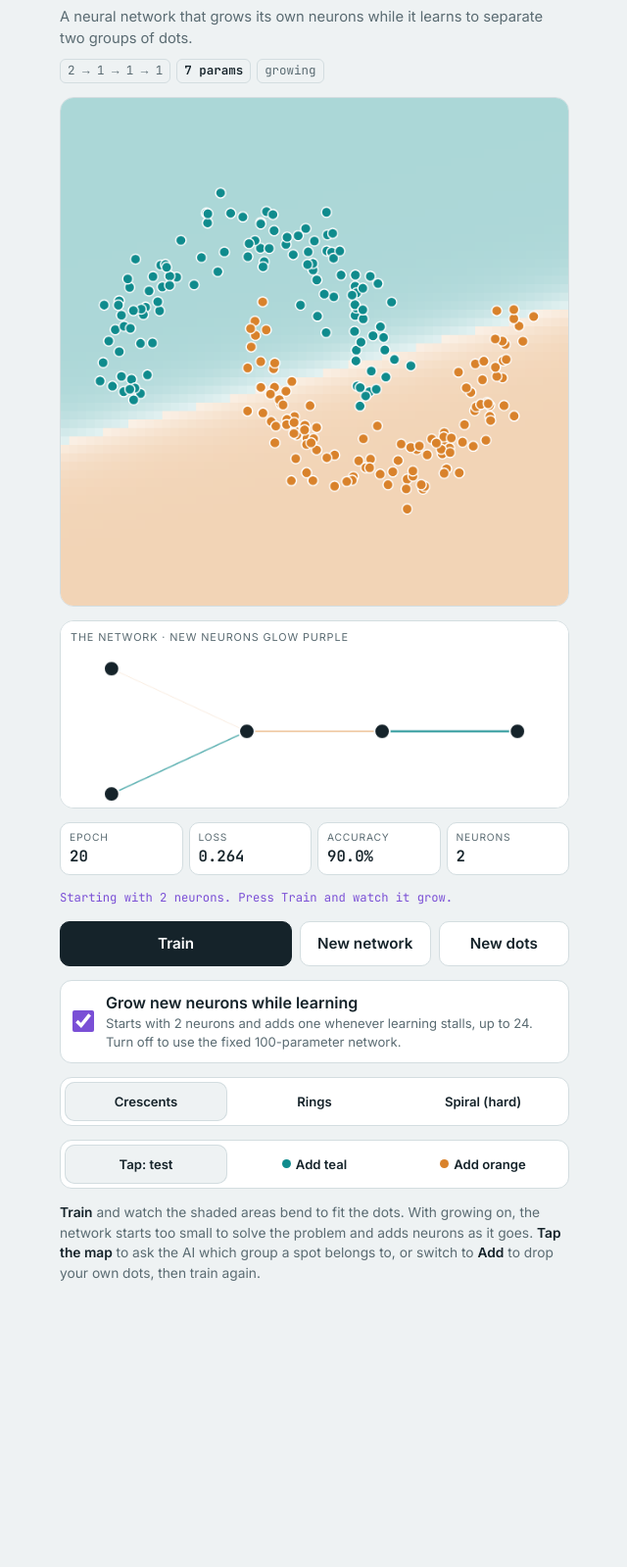
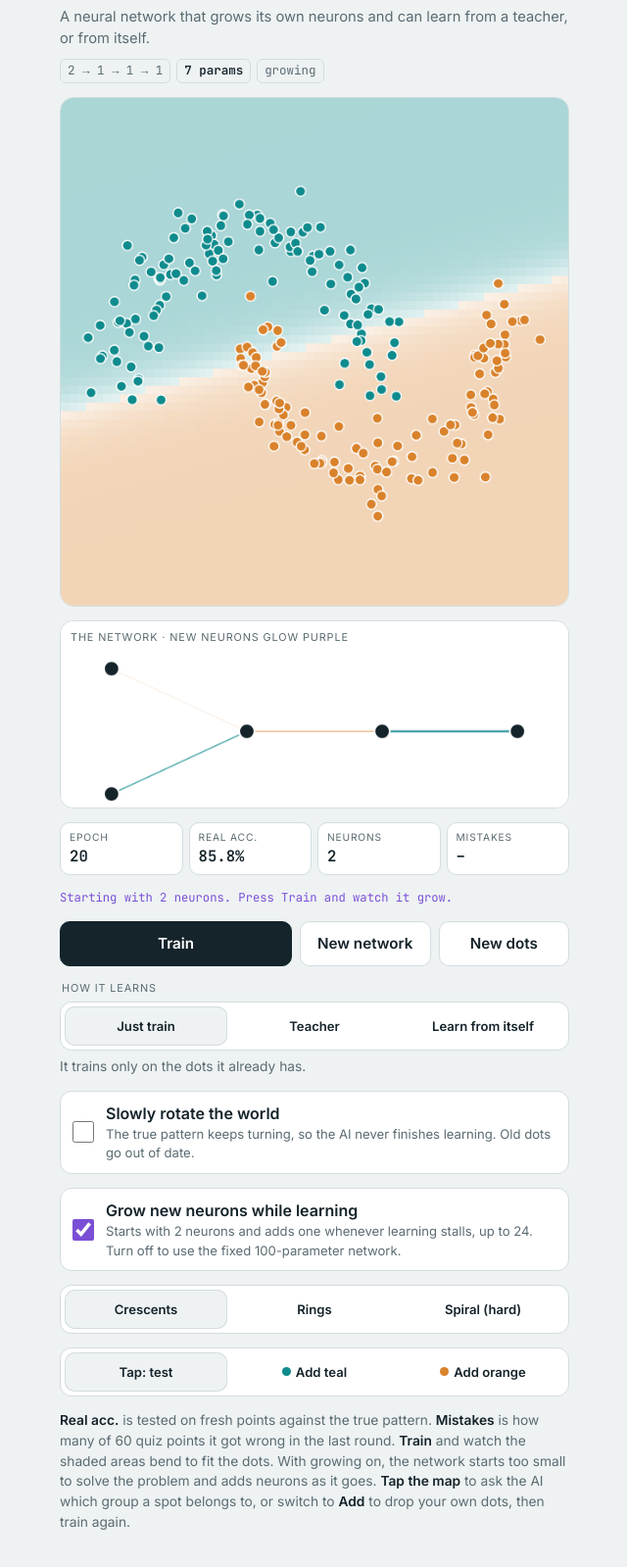
Before and after one commit to saeed909909/Cleaner, a plain HTML site: page tiny-ai/index.html in a window 1280 px wide. Shown: the part 67-1666 px from the top of the page at 98% size, without its empty margins (319-959 px from the left). Before the commit the page ends 1417 px from the top, so only its background shows below. Drawn offline with Linux system fonts and the light colour scheme.

Commit message:
tiny-ai: add teacher and self-learning modes, rotating world
Co-Authored-By: Claude Opus 5.5 <noreply@anthropic.com>
Claude-Session: https://claude.ai/code/session_01HS9zUeRgpHM4EawPQPN6G7

```diff
--- a/tiny-ai/index.html
+++ b/tiny-ai/index.html
@@ -61,12 +61,14 @@ button:focus-visible, input:focus-visible { outline: 3px solid var(--a); outline
 .log { font-family: var(--mono); font-size: .76rem; color: var(--new); margin: 0; min-height: 1.2em; }
 .help { font-size: .86rem; color: var(--muted); margin: 0; }
 .help strong { color: var(--fg); font-weight: 600; }
+.label { font-size: .68rem; text-transform: uppercase; letter-spacing: .08em; color: var(--muted); margin: 0 0 6px 2px; }
+#lmhelp { margin-top: 6px; }
 </style>
 
 <main>
   <header>
     <h1>Tiny AI</h1>
-    <p class="sub">A neural network that grows its own neurons while it learns to separate two groups of dots.</p>
+    <p class="sub">A neural network that grows its own neurons and can learn from a teacher, or from itself.</p>
     <div class="arch" id="arch"></div>
   </header>
 
@@ -82,9 +84,9 @@ button:focus-visible, input:focus-visible { outline: 3px solid var(--a); outline
 
   <div class="stats">
     <div class="stat"><div class="k">Epoch</div><div class="v" id="ep">0</div></div>
-    <div class="stat"><div class="k">Loss</div><div class="v" id="loss">–</div></div>
-    <div class="stat"><div class="k">Accuracy</div><div class="v" id="acc">–</div></div>
+    <div class="stat"><div class="k">Real acc.</div><div class="v" id="real">–</div></div>
     <div class="stat"><div class="k">Neurons</div><div class="v" id="neu">–</div></div>
+    <div class="stat"><div class="k">Mistakes</div><div class="v" id="mis">–</div></div>
   </div>
   <p class="log" id="log" aria-live="polite"></p>
 
@@ -93,6 +95,22 @@ button:focus-visible, input:focus-visible { outline: 3px solid var(--a); outline
     <button id="reset">New network</button>
     <button id="data">New dots</button>
   </div>
+
+  <div>
+    <div class="label">How it learns</div>
+    <div class="modes" id="lmodes" role="group" aria-label="How it learns">
+      <button data-lm="normal" aria-pressed="true">Just train</button>
+      <button data-lm="teacher" aria-pressed="false">Teacher</button>
+      <button data-lm="self" aria-pressed="false">Learn from itself</button>
+    </div>
+    <p class="help" id="lmhelp"></p>
+  </div>
+
+  <label class="toggle" for="drift">
+    <input type="checkbox" id="drift">
+    <span><span class="t">Slowly rotate the world</span><br>
+    <span class="d">The true pattern keeps turning, so the AI never finishes learning. Old dots go out of date.</span></span>
+  </label>
 
   <label class="toggle" for="grow">
     <input type="checkbox" id="grow" checked>
@@ -112,7 +130,7 @@ button:focus-visible, input:focus-visible { outline: 3px solid var(--a); outline
     <button id="m-b" aria-pressed="false"><span class="dot" style="background:var(--b)"></span>Add orange</button>
   </div>
 
-  <p class="help"><strong>Train</strong> and watch the shaded areas bend to fit the dots. With growing on, the network starts too small to solve the problem and adds neurons as it goes. <strong>Tap the map</strong> to ask the AI which group a spot belongs to, or switch to <strong>Add</strong> to drop your own dots, then train again.</p>
+  <p class="help"><strong>Real acc.</strong> is tested on fresh points against the true pattern. <strong>Mistakes</strong> is how many of 60 quiz points it got wrong in the last round. <strong>Train</strong> and watch the shaded areas bend to fit the dots. With growing on, the network starts too small to solve the problem and adds neurons as it goes. <strong>Tap the map</strong> to ask the AI which group a spot belongs to, or switch to <strong>Add</strong> to drop your own dots, then train again.</p>
 </main>
 
 <script>
@@ -194,11 +212,16 @@ function maybeGrow(loss, acc){
 }
 
 // ---- data: two half-moons ----
-let data=[], shape='moons';
+let data=[], testSet=[], shape='moons', rot=0, drift=false, learnMode='normal', lastMis='–';
+const DATA_MAX=320, QUIZ=60, ROUND=10, SPIN=0.004;
+const rotate=([x,y],a)=>[x*Math.cos(a)-y*Math.sin(a), x*Math.sin(a)+y*Math.cos(a)];
 function makeData(n=240){
-  data=[];
-  for (let i=0;i<n;i++){
-    const l=i%2; let x,y;
+  data=[]; for (let i=0;i<n;i++){ const l=i%2; data.push({x:rotate(samplePoint(l),rot), y:l, truth:l, born:-1e9}); }
+  testSet=Array.from({length:400},(_,i)=>({x:samplePoint(i%2), y:i%2}));
+}
+function samplePoint(l){
+  {
+    let x,y;
     if (shape==='moons'){
       const t=Math.PI*Math.random();
       if (!l){ x=Math.cos(t); y=Math.sin(t); } else { x=1-Math.cos(t); y=.5-Math.sin(t); }
@@ -210,8 +233,32 @@ function makeData(n=240){
       const t=Math.sqrt(Math.random())*3*Math.PI, r=t/(3*Math.PI)*1.45, a=t+(l?Math.PI:0);
       x=r*Math.cos(a)+gauss()*.05; y=r*Math.sin(a)+gauss()*.05;
     }
-    data.push({x:[x,y], y:l});
+    return [x,y];
   }
+}
+function realAcc(){ let c=0; for (const t of testSet) c += (predict(rotate(t.x,rot))>.5)===(t.y===1); return c/testSet.length; }
+
+// ---- teacher / self-teaching rounds ----
+function quizRound(){
+  let wrong=0; const add=[];
+  for (let i=0;i<QUIZ;i++){
+    const l=Math.random()<.5?1:0, x=rotate(samplePoint(l),rot), guess=predict(x)>.5?1:0;
+    if (guess!==l) wrong++;
+    if (learnMode==='teacher'){
+      // keep every mistake with the correct answer, plus a few correct ones to refresh old knowledge
+      if (guess!==l || Math.random()<.15) add.push({x, y:l, truth:l, born:epoch});
+    } else if (i<30){
+      // learning from itself: it labels new points with its own guess, right or wrong
+      add.push({x, y:guess, truth:l, born:epoch});
+    }
+  }
+  data.push(...add);
+  while (data.length>DATA_MAX) data.shift();   // limited memory: the oldest dots are forgotten
+  lastMis=`${wrong}/${QUIZ}`;
+  const bad=add.filter(d=>d.y!==d.truth).length;
+  document.getElementById('log').textContent = learnMode==='teacher'
+    ? `Epoch ${epoch}: quiz found ${wrong} mistakes, teacher added ${add.length} dots`
+    : `Epoch ${epoch}: added ${add.length} self-labelled dots, ${bad} of them wrong`;
 }
 
 // ---- training loop ----
@@ -229,6 +276,8 @@ function trainEpoch(){
     adamStep(g);
   }
   epoch++;
+  if (drift) rot += SPIN;
+  if (learnMode!=='normal' && epoch%ROUND===0) quizRound();
   const {loss, acc} = evaluate();
   maybeGrow(loss, acc);
 }
@@ -258,7 +307,9 @@ function drawMap(){
   for (const p of data){
     const [x,y]=toPx(...p.x);
     ctx.beginPath(); ctx.arc(x,y,6,0,7); ctx.fillStyle=p.y?css('--b'):css('--a'); ctx.fill();
-    ctx.lineWidth=1.5; ctx.strokeStyle=css('--surface'); ctx.stroke();
+    const fresh = epoch-p.born < 12;
+    ctx.lineWidth=fresh?3:1.5; ctx.strokeStyle=fresh?css('--new'):css('--surface'); ctx.stroke();
+    if (p.y!==p.truth){ ctx.beginPath(); ctx.moveTo(x-4,y-4); ctx.lineTo(x+4,y+4); ctx.moveTo(x+4,y-4); ctx.lineTo(x-4,y+4); ctx.lineWidth=2; ctx.strokeStyle=css('--fg'); ctx.stroke(); }
   }
   if (probe){ const [x,y]=toPx(...probe); ctx.beginPath(); ctx.arc(x,y,13,0,7); ctx.lineWidth=3; ctx.strokeStyle=css('--fg'); ctx.stroke(); }
 }
@@ -284,10 +335,9 @@ function drawNet(){
   }));
 }
 function updateStats(){
-  const {loss,acc}=evaluate();
   document.getElementById('ep').textContent=epoch;
-  document.getElementById('loss').textContent=loss.toFixed(3);
-  document.getElementById('acc').textContent=(acc*100).toFixed(1)+'%';
+  document.getElementById('real').textContent=(realAcc()*100).toFixed(1)+'%';
+  document.getElementById('mis').textContent=learnMode==='normal'?'–':lastMis;
   document.getElementById('neu').textContent=nNeurons();
   document.getElementById('arch').innerHTML=`<span>${sizes().join(' → ')}</span><span><b>${nParams()} params</b></span><span>${growing?'growing':'fixed size'}</span>`;
 }
@@ -297,7 +347,7 @@ function loop(){
   if (!running) return;
   for (let i=0;i<3;i++) trainEpoch();
   refresh();
-  if (epoch >= (growing ? 1500 : 600)) return stop();
+  if (learnMode==='normal' && !drift && epoch >= (growing ? 1500 : 600)) return stop();
   requestAnimationFrame(loop);
 }
 const trainBtn=document.getElementById('train');
@@ -309,7 +359,7 @@ function freshNet(){
   refresh();
 }
 document.getElementById('reset').onclick=freshNet;
-function newDots(){ makeData(); probe=null; document.getElementById('readout').hidden=true; freshNet(); }
+function newDots(){ rot=0; makeData(); probe=null; document.getElementById('readout').hidden=true; freshNet(); }
 document.getElementById('data').onclick=newDots;
 for (const b of document.querySelectorAll('#shapes button')) b.onclick=()=>{
   shape=b.dataset.shape; document.querySelectorAll('#shapes button').forEach(x=>x.setAttribute('aria-pressed', x===b)); newDots(); };
@@ -327,14 +377,23 @@ cv.addEventListener('pointerdown', e=>{
   const r=cv.getBoundingClientRect();
   const w=toWorld((e.clientX-r.left)/r.width*cv.width, (e.clientY-r.top)/r.height*cv.height);
   if (mode==='test'){ probe=w; showProbe(); drawMap(); }
-  else { data.push({x:w, y:mode==='b'?1:0}); best=Infinity; stall=0; refresh(); }
+  else { const l=mode==='b'?1:0; data.push({x:w, y:l, truth:l, born:epoch}); best=Infinity; stall=0; refresh(); }
 });
+const LMHELP={
+  normal:'It trains only on the dots it already has.',
+  teacher:'Every 10 epochs a teacher quizzes it on 60 new points and adds each mistake, with the correct answer, as a new dot. Mistakes should fall toward zero.',
+  self:'Every 10 epochs it labels 30 new points with its own guesses and trains on them. Wrong labels are crossed out. Turn on rotation to watch it fall behind.'};
+function setLM(m){ learnMode=m; lastMis='–';
+  document.querySelectorAll('#lmodes button').forEach(b=>b.setAttribute('aria-pressed', b.dataset.lm===m));
+  document.getElementById('lmhelp').textContent=LMHELP[m]; updateStats(); }
+document.querySelectorAll('#lmodes button').forEach(b=>b.onclick=()=>setLM(b.dataset.lm));
+document.getElementById('drift').onchange=e=>{ drift=e.target.checked; };
 const redraw=()=>{ drawMap(); drawNet(); };
 matchMedia('(prefers-color-scheme: dark)').addEventListener('change', redraw);
 new MutationObserver(redraw).observe(document.documentElement,{attributes:true,attributeFilter:['data-theme']});
 
 // ---- start: a small network a little way into learning ----
-makeData(); freshNet();
+makeData(); freshNet(); setLM('normal');
 for (let i=0;i<20;i++) trainEpoch();
 refresh();
 </script>
```
